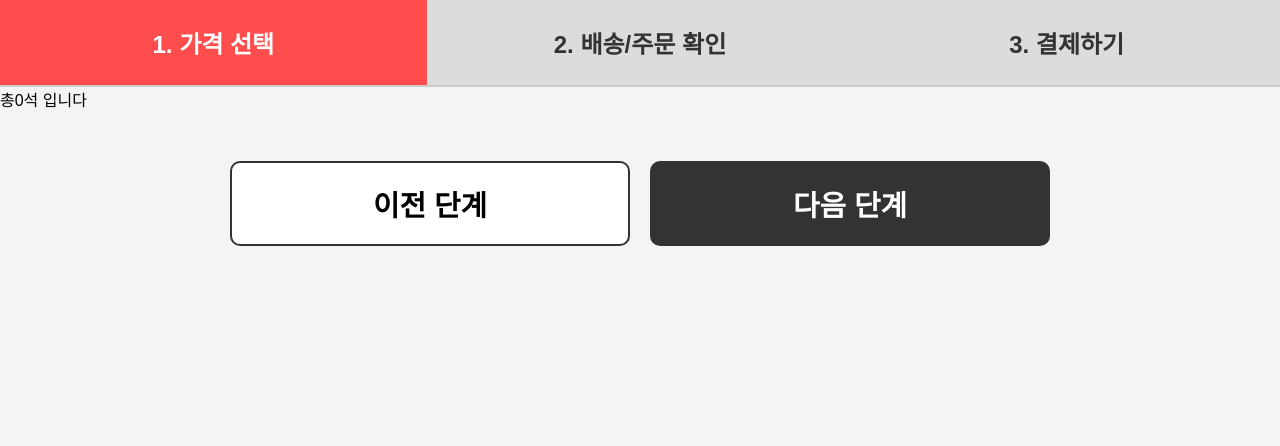
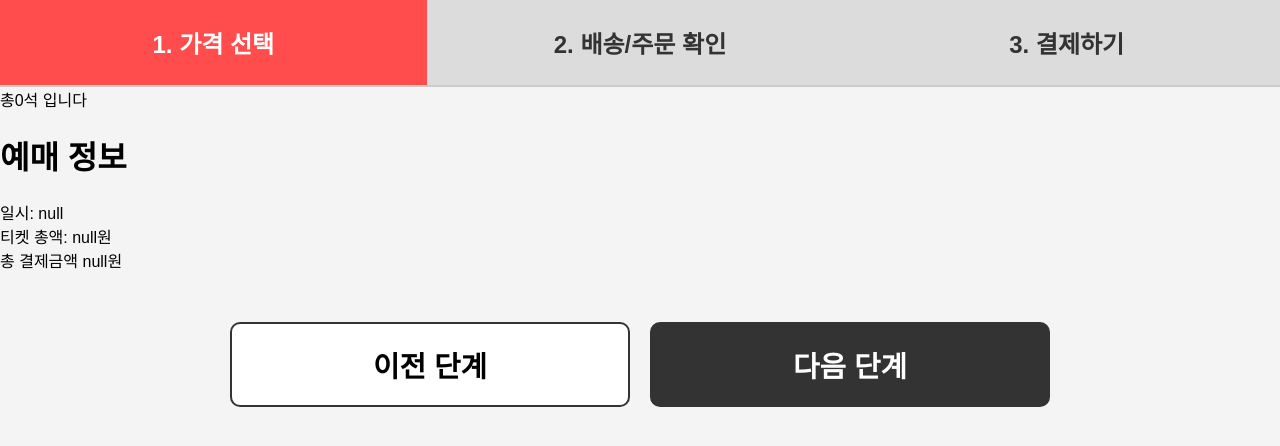
Before and after one commit to mj99k14/baseball-ticket-practice, a website: page html/Seat-check-price.html in a window 1280 px wide. Drawn offline with Linux system fonts and the light colour scheme.

Commit message:
feat: 가격 확인화면 기능 구현

```diff
--- a/html/Seat-check-price.html
+++ b/html/Seat-check-price.html
@@ -14,8 +14,17 @@
       <li><a href="Completion-price.html">3. 결제하기</a></li>
     </ul>
 
-    <div id="seat-count">좌석을 선택해 주세요</div>
+    <div id="seat-count"></div>
 
+
+    <div class ="information">
+      <h1>예매 정보 </h1>
+      <div id ="Gamedate"></div>
+      <div id="seat-price1"></div>
+
+
+      <div id="seat-price2"></div>
+    </div>
     <div class="btn-group">
       <button onclick="location.href = 'Select-Seat-area.html'">
         이전 단계
--- a/javascript/price.js
+++ b/javascript/price.js
@@ -2,6 +2,12 @@ document.addEventListener("DOMContentLoaded", function () {
   // 좌석 개수 표시 부분
   // 글자를 보여줄 곳
   const dispalyCountSeat = document.getElementById("seat-count");
+  const displySeatPrice1 = document.getElementById("seat-price1");
+  const displyGameData =document.getElementById("Gamedate");
+  const displySeatPrice2 = document.getElementById("seat-price2");
+
+  const priceValue =(sessionStorage.getItem("Seatprice"));
+  const gameDate = (sessionStorage.getItem("GameDate"));
 
   //  만약 요소를 못 찾았다면 콘솔에 에러를 띄웁니다.
   if (!dispalyCountSeat) {
@@ -10,13 +16,18 @@ document.addEventListener("DOMContentLoaded", function () {
   }
 
   // localStorage에서 좌석 개수 가져오기
-  const countValue = parseInt(
-    sessionStorage.getItem("selectedSeatCount") || "0",
-    10,
-  ); //닫으면 사라지게 할려고
+  const countValue =
+  Number(sessionStorage.getItem("selectedSeatCount")) || 0;
 
   // 글씨 집어넣기
   dispalyCountSeat.textContent = `총${countValue}석 입니다 `;
+  displySeatPrice1.textContent =`티켓 총액: ${priceValue}원`;
+  displyGameData.textContent =`일시: ${gameDate}`
+  displySeatPrice2.textContent =`총 결제금액 ${priceValue}원`;
 
   console.log("표시할 좌석 개수:", countValue);
+  console.log(sessionStorage.getItem("Seatprice"));
+
+
+
 });
```
Also changed, not shown: html/Select-Seat.html (+1 -1 lines), html/home.html (+1 -1 lines), javascript/SelectDate.js (+13 -5 lines), javascript/SelectSeat.js (+7 -3 lines).
